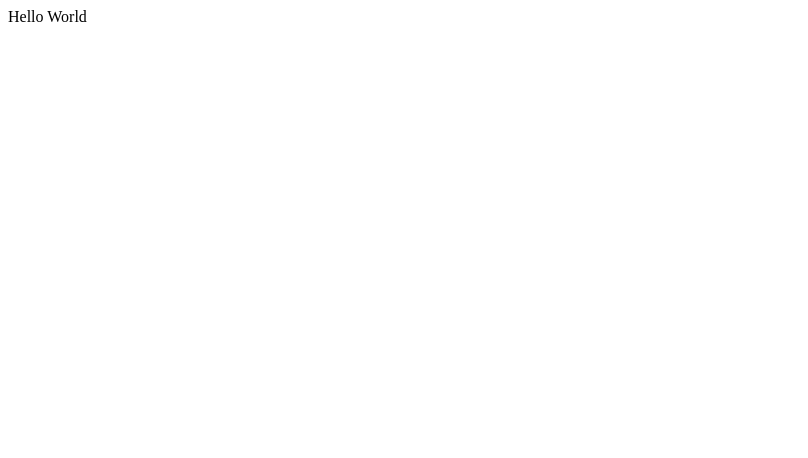
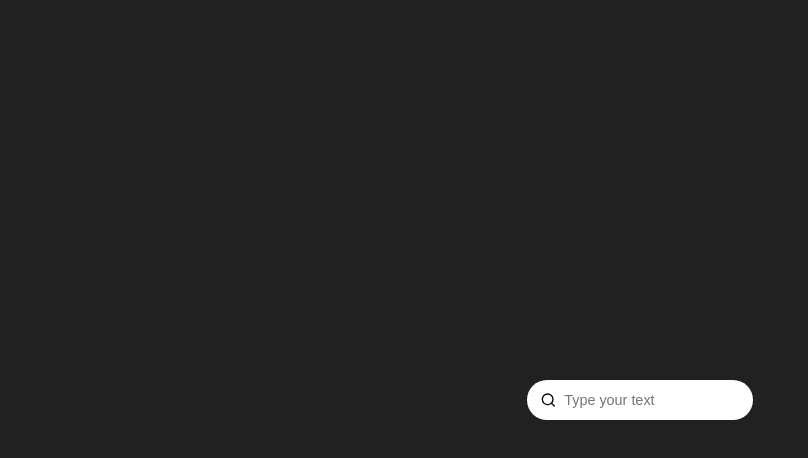
Before and after one commit to IsaqueBatist/Weather, a React (Create React App) app: page / in a window 1280 px wide. Shown: the top 458 px of the page, without its empty margins (0-808 px from the left). Built offline with nearby package versions, Linux system fonts and the light colour scheme.

Commit message:
Tela Inicial de pesquisa

```diff
--- a/src/App.tsx
+++ b/src/App.tsx
@@ -1,10 +1,11 @@
-import React from 'react';
+import React, { useState } from 'react';
+import Input from './Components/Input';
+function App() {
+  const [value, setValue] = useState('');
 
-function App() {
+
   return (
-    <div>
-      Hello World
-    </div>
+    <Input onChange={(e) => setValue(e.target.value)}/>
   );
 }
 
--- /dev/null
+++ b/src/Components/Input/index.tsx
@@ -0,0 +1,23 @@
+import React from 'react';
+import './style.css'
+import { IInputProps } from './type';
+const Input = ({onChange}: IInputProps) => {
+  return (
+    <>
+    <form className="form">
+      <button>
+        <svg width="17" height="16" fill="none" xmlns="http://www.w3.org/2000/svg" role="img" aria-labelledby="search" style={{filter: 'invert(1)'}}>
+          <path d="M7.667 12.667A5.333 5.333 0 107.667 2a5.333 5.333 0 000 10.667zM14.334 14l-2.9-2.9" stroke="currentColor" stroke-width="1.333" stroke-linecap="round" stroke-linejoin="round"></path>
+        </svg>
+      </button>
+      <input className="input" placeholder="Type your text" required type="text" onChange={onChange}/>
+        <button className="reset" type="reset">
+          <svg xmlns="http://www.w3.org/2000/svg" className="h-6 w-6" fill="none" viewBox="0 0 24 24" stroke="currentColor" stroke-width="2">
+            <path stroke-linecap="round" stroke-linejoin="round" d="M6 18L18 6M6 6l12 12"></path>
+          </svg>
+        </button>
+    </form>
+    </>
+  );
+}
+export default Input
--- /dev/null
+++ b/src/Components/Input/style.css
@@ -0,0 +1,84 @@
+/* From Uiverse.io by satyamchaudharydev */
+/* From uiverse.io by @satyamchaudharydev */
+/* removing default style of button */
+
+.form button {
+  border: none;
+  background: none;
+  color: #8b8ba7;
+}
+/* styling of whole input container */
+.form {
+  --timing: 0.3s;
+  --width-of-input: 200px;
+  --height-of-input: 40px;
+  --border-height: 2px;
+  --input-bg: #fff;
+  --border-color: #2f2ee9;
+  --border-radius: 30px;
+  --after-border-radius: 1px;
+  position: relative;
+  width: var(--width-of-input);
+  height: var(--height-of-input);
+  display: flex;
+  align-items: center;
+  padding-inline: 0.8em;
+  border-radius: var(--border-radius);
+  transition: border-radius 0.5s ease;
+  background: var(--input-bg,#fff);
+}
+/* styling of Input */
+.input {
+  font-size: 0.9rem;
+  background-color: transparent;
+  width: 100%;
+  color: black;
+  height: 100%;
+  padding-inline: 0.5em;
+  padding-block: 0.7em;
+  border: none;
+}
+/* styling of animated border */
+.form:before {
+  content: "";
+  position: absolute;
+  background: var(--border-color);
+  transform: scaleX(0);
+  transform-origin: center;
+  width: 100%;
+  height: var(--border-height);
+  left: 0;
+  bottom: 0;
+  border-radius: 1px;
+  transition: transform var(--timing) ease;
+}
+/* Hover on Input */
+.form:focus-within {
+  border-radius: var(--after-border-radius);
+}
+
+input:focus {
+  outline: none;
+}
+/* here is code of animated border */
+.form:focus-within:before {
+  transform: scale(1);
+}
+/* styling of close button */
+/* == you can click the close button to remove text == */
+.reset {
+  border: none;
+  background: none;
+  opacity: 0;
+  visibility: hidden;
+}
+/* close button shown when typing */
+input:not(:placeholder-shown) ~ .reset {
+  opacity: 1;
+  visibility: visible;
+}
+/* sizing svg icons */
+.form svg {
+  width: 17px;
+  margin-top: 3px;
+}
--- /dev/null
+++ b/src/Components/Input/type.ts
@@ -0,0 +1,3 @@
+export interface IInputProps {
+  onChange?: (e: React.ChangeEvent<HTMLInputElement>) => void
+}
--- /dev/null
+++ b/src/GlobalStyle.ts
@@ -0,0 +1,17 @@
+import { createGlobalStyle } from "styled-components";
+
+export const GlobalStyle = createGlobalStyle`
+  *{
+    margin: 0;
+    padding: 0;
+    color: white;
+    border-box: box-sizing;
+  }
+  body{
+    display: flex;
+    justify-content: center;
+    align-items: center;
+    height: 100vh;
+    background-color: #212121;
+  }
+`;
--- a/src/index.tsx
+++ b/src/index.tsx
@@ -1,12 +1,14 @@
 import React from 'react';
 import ReactDOM from 'react-dom/client';
 import App from './App';
+import { GlobalStyle } from './GlobalStyle';
 
 const root = ReactDOM.createRoot(
   document.getElementById('root') as HTMLElement
 );
 root.render(
   <React.StrictMode>
+    <GlobalStyle />
     <App />
   </React.StrictMode>
 );
```
